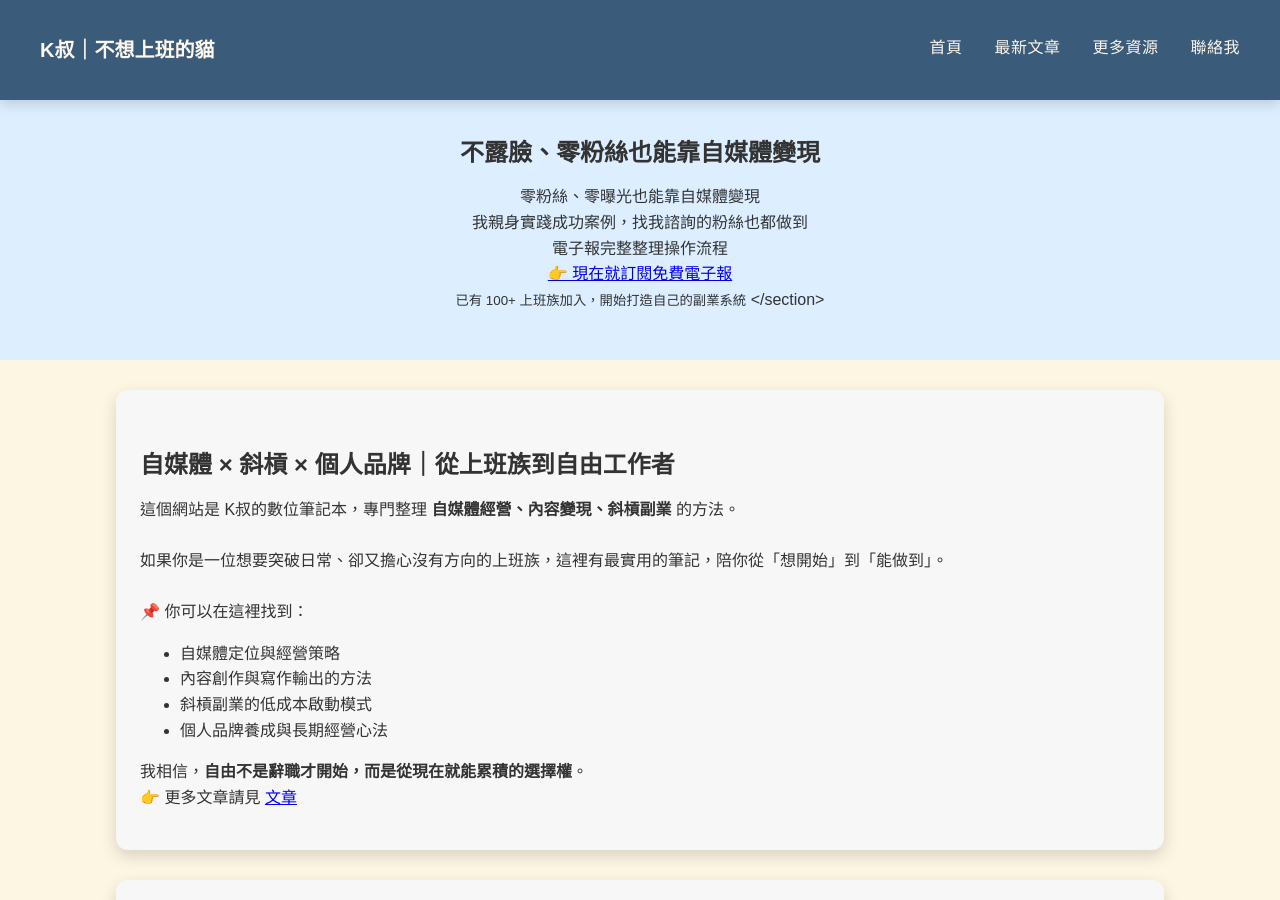
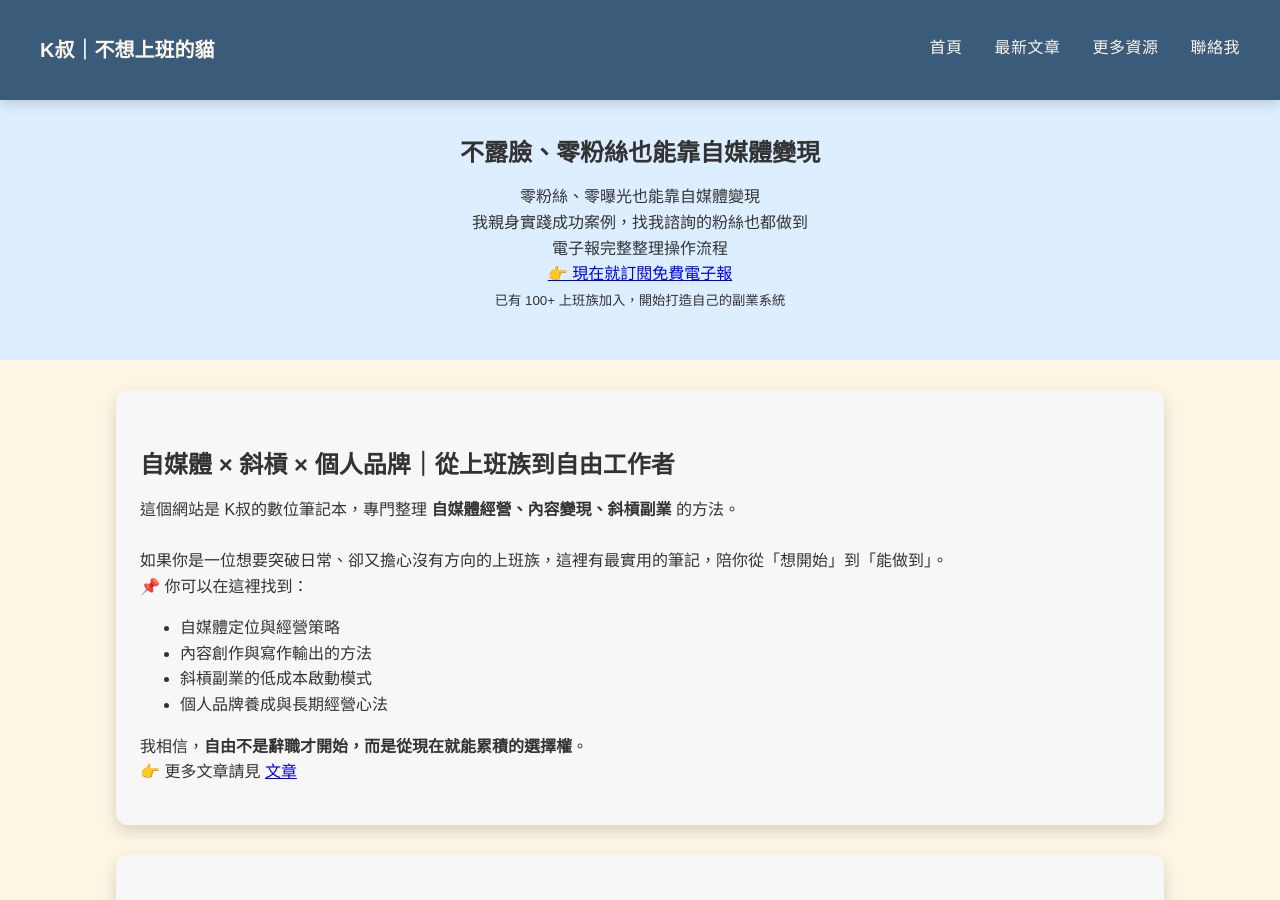
Before and after one commit to KenHAI666/Runing9TO5, a Jekyll site: the page built from index.md, in a window 1280 px wide and 900 px high. Built offline with Jekyll 4.4.1, drawn with Linux system fonts in a browser that asks for light colours.

Commit message:
Update index.md

```diff
--- a/index.md
+++ b/index.md
@@ -13,7 +13,6 @@ keywords: 自媒體, 斜槓, 個人品牌, 內容變現, 上班族副業, K叔
    <a href="/#subscribe" target="_blank" class="btn-external" style="margin-bottom:30px;">👉 現在就訂閱免費電子報</a>
   <br>
   <small>已有 100+ 上班族加入，開始打造自己的副業系統</small>
-</section>
   </p>
 
 </section>
@@ -23,7 +22,7 @@ keywords: 自媒體, 斜槓, 個人品牌, 內容變現, 上班族副業, K叔
   <h2>自媒體 × 斜槓 × 個人品牌｜從上班族到自由工作者</h2>
   <p>
   這個網站是 K叔的數位筆記本，專門整理 <b>自媒體經營、內容變現、斜槓副業</b> 的方法。<br><br>
-  如果你是一位想要突破日常、卻又擔心沒有方向的上班族，這裡有最實用的筆記，陪你從「想開始」到「能做到」。<br><br>
+  如果你是一位想要突破日常、卻又擔心沒有方向的上班族，這裡有最實用的筆記，陪你從「想開始」到「能做到」。<br>
   📌 你可以在這裡找到：
   </p>
   <ul>
```
